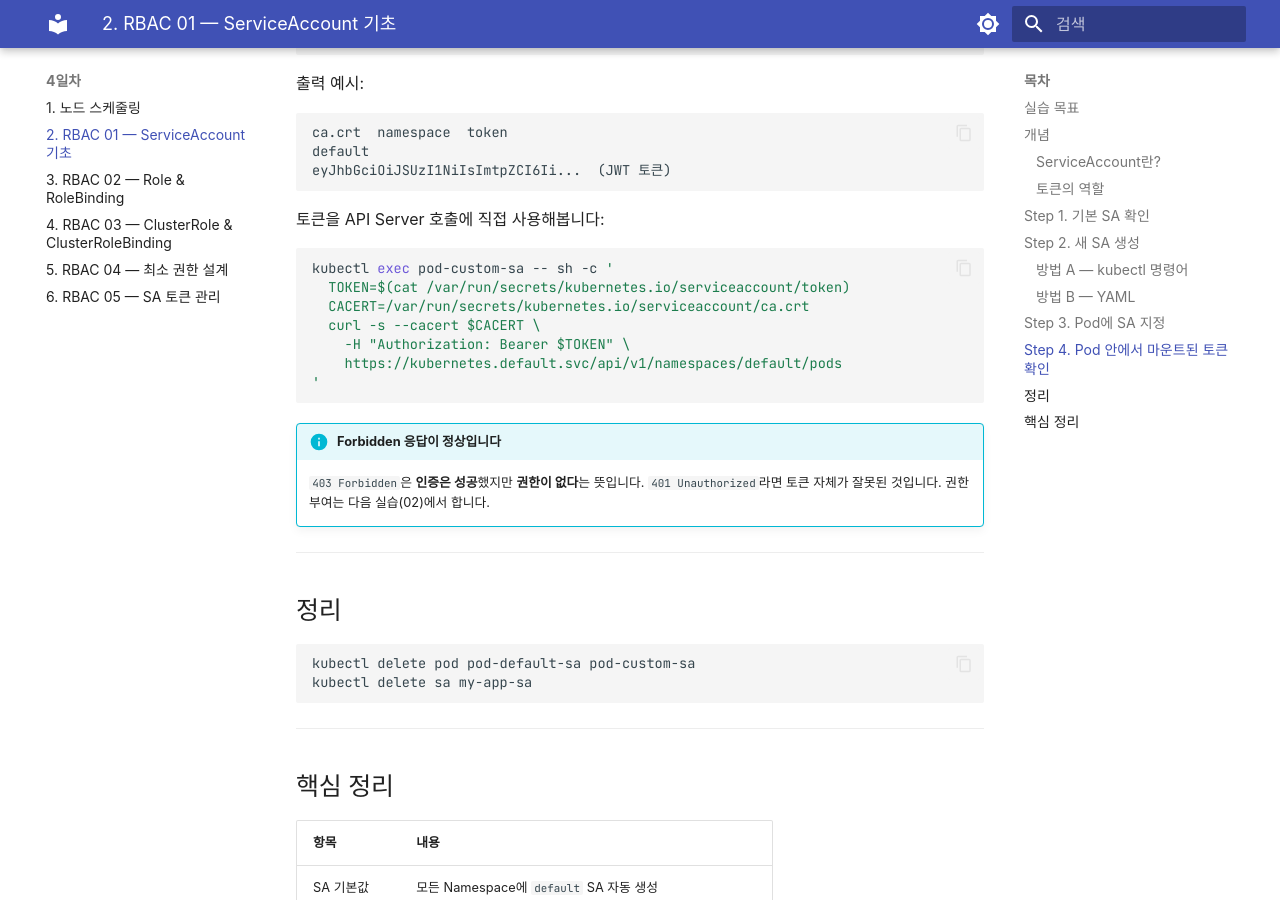
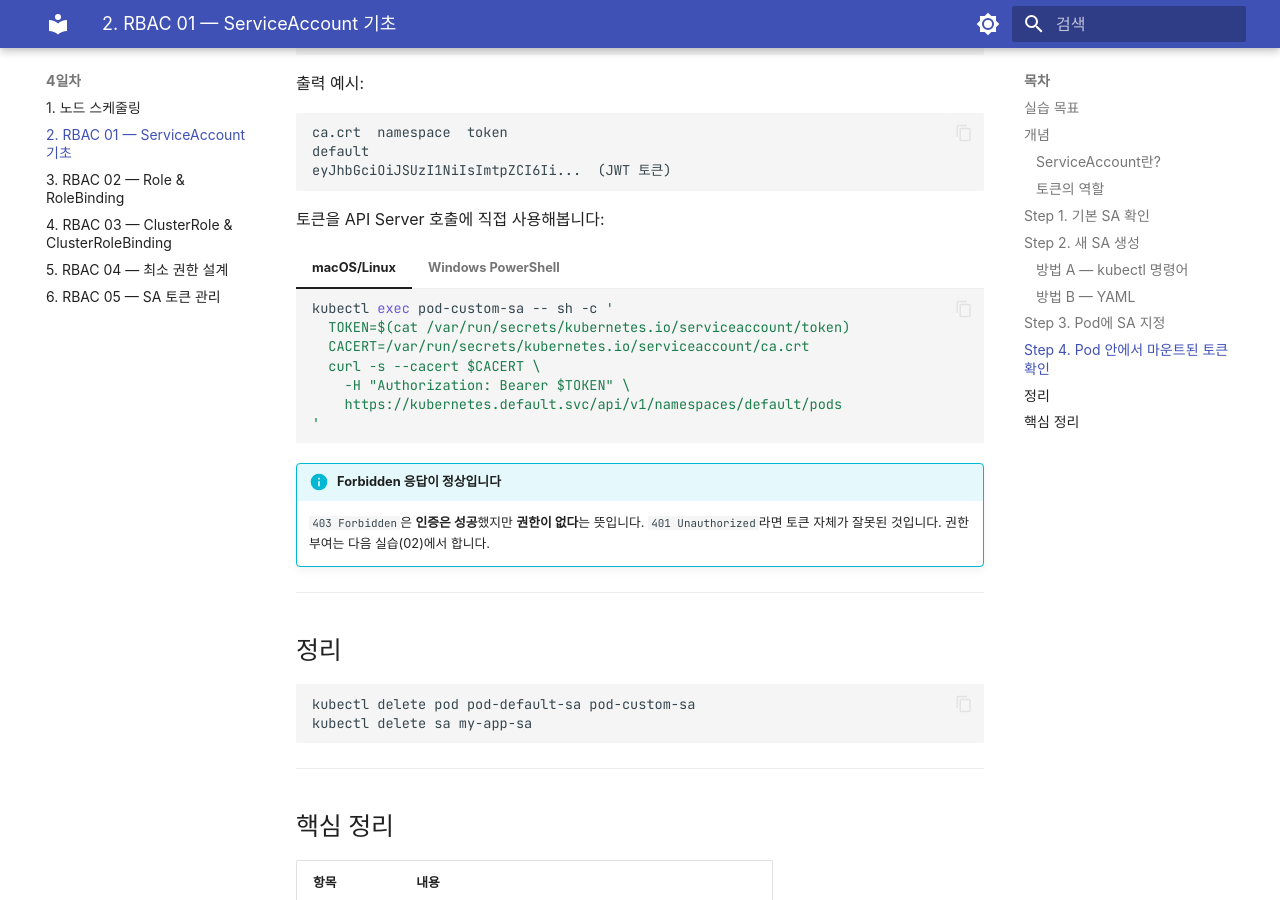
Before and after one commit to skilleat-labs/k8s-for-4days, an MkDocs documentation site: the page built from docs/day4/rbac-01-serviceaccount.md, in a window 1280 px wide and 900 px high, scrolled down 3397 px. Built offline with MkDocs 1.6.1 and Material for MkDocs 9.7.7, drawn with Linux system fonts in a browser that asks for light colours; some web fonts are replaced; some of the changed lines change nothing that is shown.

Commit message:
Fix SA token API call command for PowerShell in rbac-01

````diff
--- a/docs/day4/rbac-01-serviceaccount.md
+++ b/docs/day4/rbac-01-serviceaccount.md
@@ -180,15 +180,20 @@
 
 토큰을 API Server 호출에 직접 사용해봅니다:
 
-```bash
-kubectl exec pod-custom-sa -- sh -c '
-  TOKEN=$(cat /var/run/secrets/kubernetes.io/serviceaccount/token)
-  CACERT=/var/run/secrets/kubernetes.io/serviceaccount/ca.crt
-  curl -s --cacert $CACERT \
-    -H "Authorization: Bearer $TOKEN" \
-    https://kubernetes.default.svc/api/v1/namespaces/default/pods
-'
-```
+=== "macOS/Linux"
+    ```bash
+    kubectl exec pod-custom-sa -- sh -c '
+      TOKEN=$(cat /var/run/secrets/kubernetes.io/serviceaccount/token)
+      CACERT=/var/run/secrets/kubernetes.io/serviceaccount/ca.crt
+      curl -s --cacert $CACERT \
+        -H "Authorization: Bearer $TOKEN" \
+        https://kubernetes.default.svc/api/v1/namespaces/default/pods
+    '
+    ```
+=== "Windows PowerShell"
+    ```powershell
+    kubectl exec pod-custom-sa -- sh -c 'TOKEN=$(cat /var/run/secrets/kubernetes.io/serviceaccount/token); CACERT=/var/run/secrets/kubernetes.io/serviceaccount/ca.crt; curl -s --cacert $CACERT -H "Authorization: Bearer $TOKEN" https://kubernetes.default.svc/api/v1/namespaces/default/pods'
+    ```
 
 !!! info "Forbidden 응답이 정상입니다"
     `403 Forbidden`은 **인증은 성공**했지만 **권한이 없다**는 뜻입니다.
````
